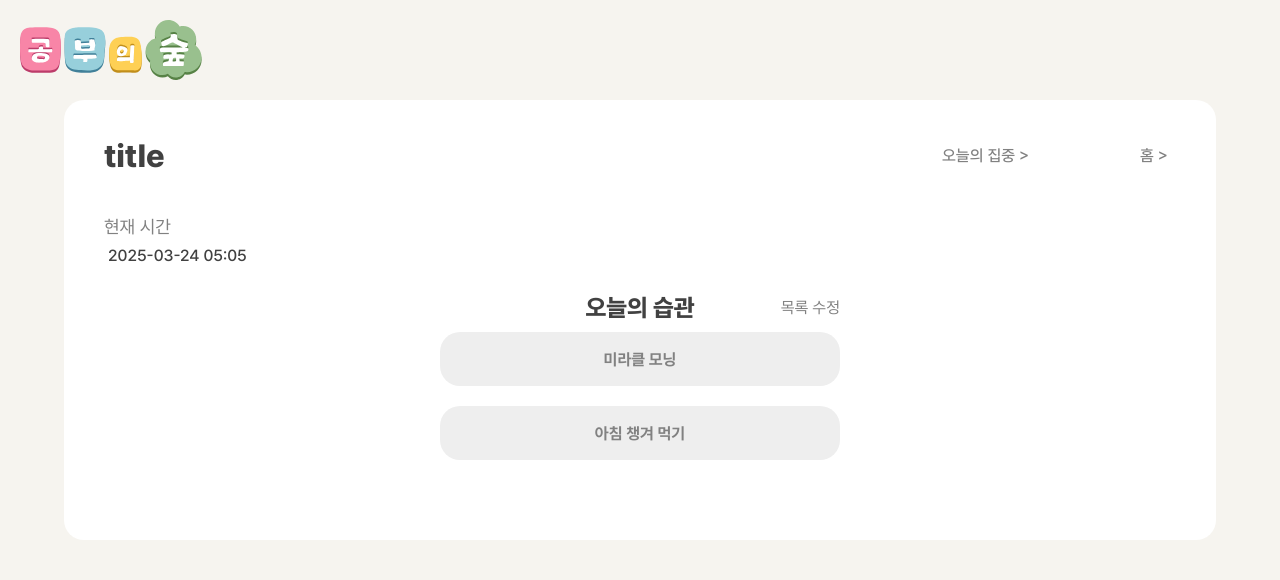
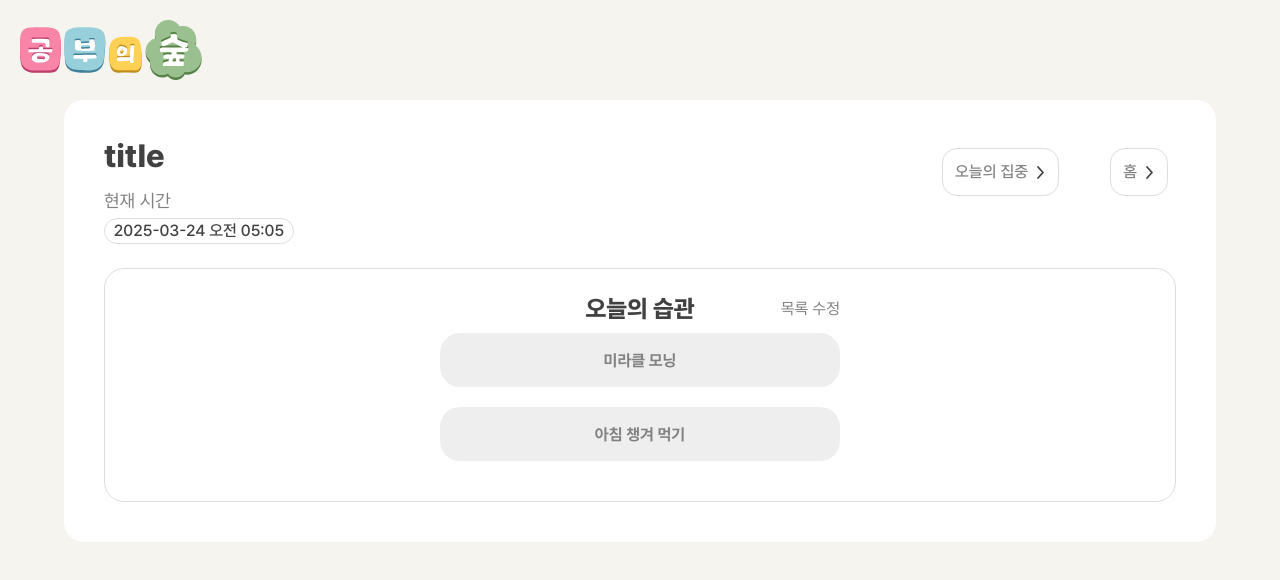
Before and after one commit to rakaso598/rakaso598-6-studyforest-phytoncide-FS, a React (Vite) app in the folder frontend/: page /today-habit in a window 1280 px wide. Shown: the top 580 px of the page. Built offline with nearby package versions, Linux system fonts and the light colour scheme; a web font is replaced by a local one.

Commit message:
fix(habitlist): edit border design and importing format

```diff
--- a/frontend/src/components/Habits.jsx
+++ b/frontend/src/components/Habits.jsx
@@ -1,5 +1,5 @@
 import React, { useState } from "react";
-import styles from "./Habits.module.css";
+import styles from "@components/Habits.module.css";
 
 function Habits() {
   const [habits, setHabits] = useState([
@@ -16,7 +16,7 @@ function Habits() {
   return (
     <div className={styles.habitList}>
       {habits.length === 0 ? (
-        <p className={styles["noHabitText"]}>
+        <p className={styles.noHabitText}>
           아직 습관이 없어요 <br /> 목록 수정을 눌러 습관을 생성해보세요{" "}
         </p>
       ) : (
--- a/frontend/src/components/Habits.module.css
+++ b/frontend/src/components/Habits.module.css
@@ -8,9 +8,7 @@
   max-width: 400px;
   width: 90%;
 }
-.habitItem {
-  width: 100%;
-}
+
 .habitChecked {
   width: 100%;
   height: 54px;
--- a/frontend/src/pages/today-habit/TodayHabit.jsx
+++ b/frontend/src/pages/today-habit/TodayHabit.jsx
@@ -1,11 +1,14 @@
 import React, { useEffect, useState } from "react";
 import { Link } from "react-router-dom";
-import styles from "./TodayHabit.module.css";
-import Habits from "../../components/Habits";
+import styles from "@today-habit/TodayHabit.module.css";
+import Habits from "@components/Habits";
 import dayjs from "dayjs";
 
 const TodayHabit = () => {
-  const currentTime = dayjs().format("YYYY-MM-DD HH:mm");
+  const currentTime = dayjs()
+    .format("YYYY-MM-DD A HH:mm")
+    .replace("AM", "오전")
+    .replace("PM", "오후");
   const [runningTime, setRunningTime] = useState(null);
 
   useEffect(() => {
@@ -24,11 +27,13 @@ const TodayHabit = () => {
           <div className={styles.titleContainer}>
             <p className={styles.title}>title</p>
             <div className={styles.linkContainer}>
-              <Link to="/today-focus" className={styles.linkText}>
-                오늘의 집중 &gt;
+              <Link to="/today-focus" className={styles.link}>
+                <p className={styles.linkText}>오늘의 집중</p>
+                <img src="/images/icon/ic_arrow_right.svg" />
               </Link>
-              <Link to="/" className={styles.linkText}>
-                홈 &gt;
+              <Link to="/" className={styles.link}>
+                <p>홈</p>
+                <img src="/images/icon/ic_arrow_right.svg" />
               </Link>
             </div>
           </div>
--- a/frontend/src/pages/today-habit/TodayHabit.module.css
+++ b/frontend/src/pages/today-habit/TodayHabit.module.css
@@ -34,12 +34,21 @@
   padding: 8px;
   justify-content: space-between;
 }
-.linkText {
+.link {
   color: var(--color-gray-300);
   font-size: 16px;
   font-weight: 500;
   text-decoration: none;
+  border-radius: 15px;
+  padding: 12px 6px 12px 12px;
+  border: 1px solid var(--color-gray-200);
+  display: flex;
+  height: 48px;
+  display: flex;
+  justify-content: center;
+  align-items: center;
 }
+
 .title {
   font-weight: 800;
   font-size: 32px;
@@ -60,6 +69,11 @@
   font-size: 16px;
   padding: 4px;
   font-weight: 500;
+  border-radius: 50px;
+  width: 190px;
+  border: 1px solid var(--color-gray-200);
+  margin-bottom: 24px;
+  text-align: center;
 }
 .habitContainer {
   display: flex;
@@ -67,6 +81,8 @@
   flex-direction: column;
   align-items: center;
   padding: 40px 24px;
+  border-radius: 20px;
+  border: 1px solid var(--color-gray-200);
 }
 .habitTopContainer {
   display: flex;
```
